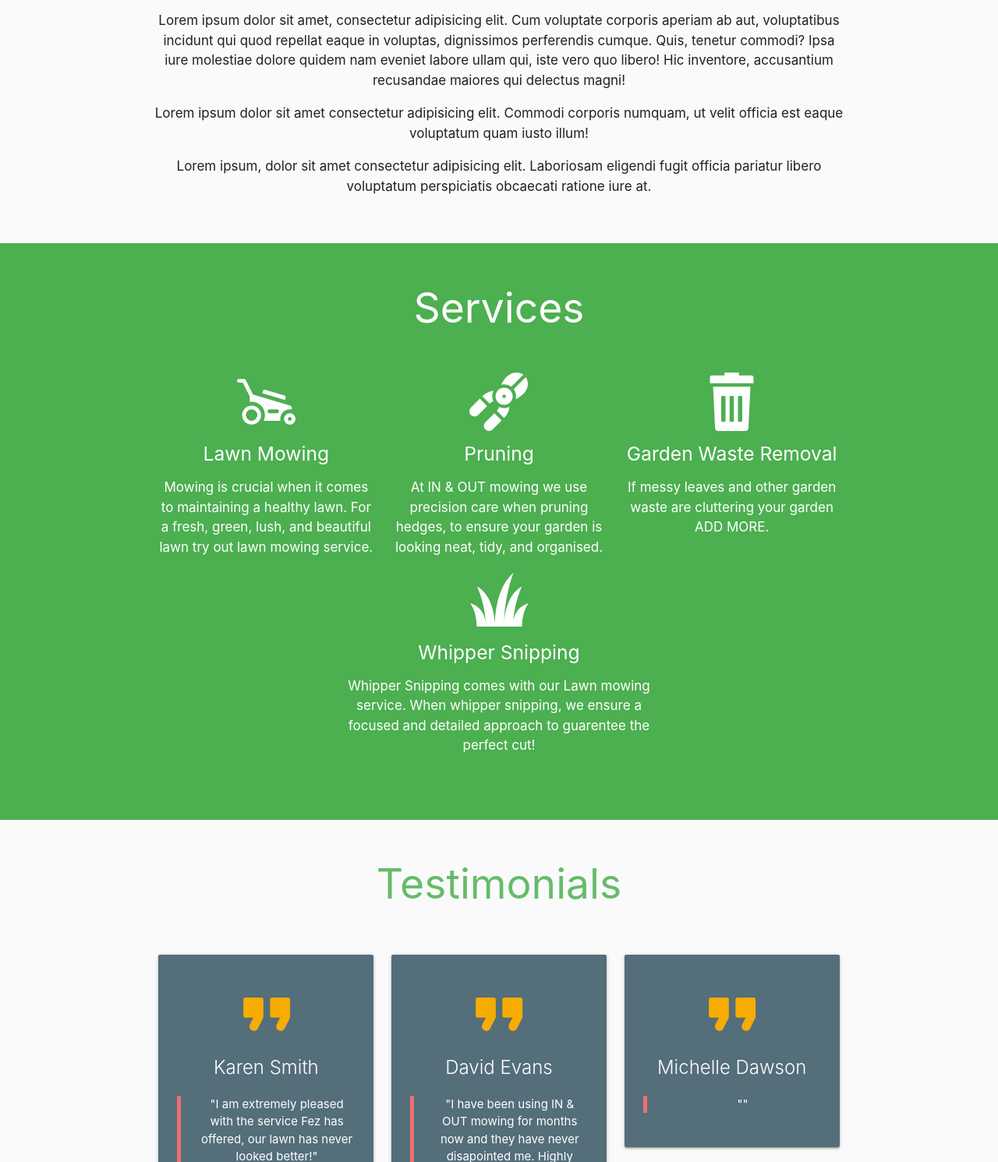
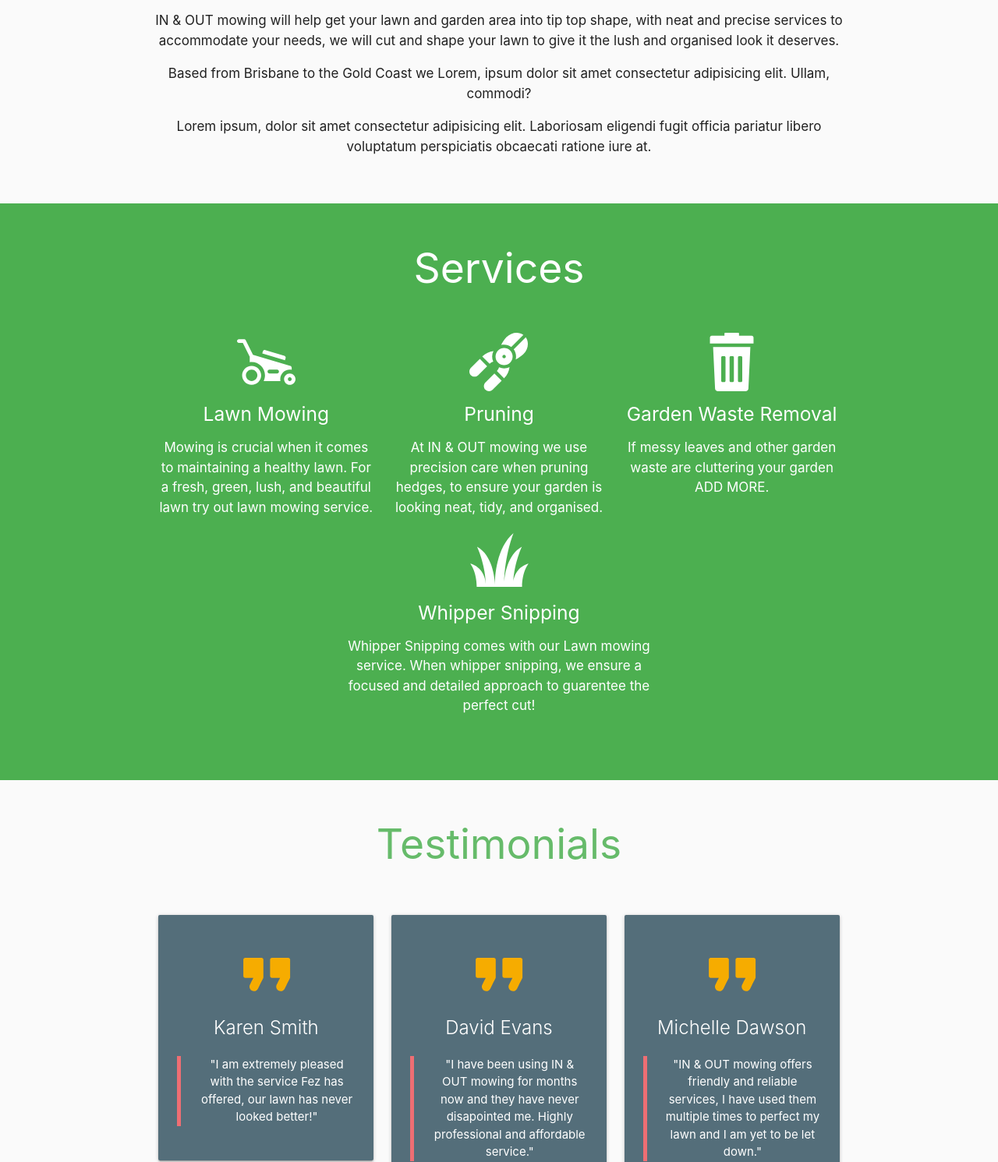
Before and after one commit to cdhow/IN-OUTmowing, a plain HTML site: page index.html in a window 1280 px wide. Shown: the part 769-2260 px from the top of the page at 78% size. Drawn offline with nearby package versions, Linux system fonts and the light colour scheme.

Commit message:
updated about section

```diff
--- a/index.html
+++ b/index.html
@@ -23,7 +23,9 @@
     <header>
         <div class="logo hide-on-med-and-up"><img id="logo-mobile" src="resources/in&outm.png" alt=""></div>
         <div class="logo hide-on-small-only"><img id="logo-desktop" src="resources/in&out.png" alt=""></div>
-        <a href="tel:+61413933711"><div id="call"><b>Contact <span class="green-text text-lighten-1">Us</span></b><br>0413 933 711</div></a>
+        <a href="tel:+61413933711">
+            <div id="call"><b>Contact <span class="green-text text-lighten-1">Us</span></b><br>0413 933 711</div>
+        </a>
     </header>
 
     <!--Showcase-->
@@ -50,13 +52,10 @@
     <section id="about" class="container">
         <h2 class="green-text text-lighten-1">About Us</h2>
         <p>
-            Lorem ipsum dolor sit amet, consectetur adipisicing elit. Cum voluptate corporis aperiam ab aut,
-            voluptatibus incidunt qui quod repellat eaque in voluptas, dignissimos perferendis cumque. Quis, tenetur
-            commodi? Ipsa iure molestiae dolore quidem nam eveniet labore ullam qui, iste vero quo libero! Hic
-            inventore, accusantium recusandae maiores qui delectus magni!
+            IN & OUT mowing will help get your lawn and garden area into tip top shape, with neat and precise services to
+            accommodate your needs, we will cut and shape your lawn to give it the lush and organised look it deserves.
         </p>
-        <p>Lorem ipsum dolor sit amet consectetur adipisicing elit. Commodi corporis numquam, ut velit officia est eaque
-            voluptatum quam iusto illum!</p>
+        <p>Based from Brisbane to the Gold Coast we Lorem, ipsum dolor sit amet consectetur adipisicing elit. Ullam, commodi?</p>
         <p>Lorem ipsum, dolor sit amet consectetur adipisicing elit. Laboriosam eligendi fugit officia pariatur libero
             voluptatum perspiciatis obcaecati ratione iure at.</p>
     </section>
@@ -126,7 +125,8 @@
                     <div class="card-content white-text">
                         <img src="resources/quote-icon.svg" alt="">
                         <span class="card-title">Michelle Dawson</span>
-                        <blockquote>""</blockquote>
+                        <blockquote>"IN & OUT mowing offers friendly and reliable services, I have used them multiple
+                            times to perfect my lawn and I am yet to be let down."</blockquote>
                     </div>
                 </div>
             </div>
@@ -154,7 +154,7 @@
                     </a>
                 </div>
                 <div class="col s12 m6">
-                    <a href="mailto:fez@in-and-out.com?subject=IN&OUT">
+                    <a href="mailto:fez@in-and-out.com.au?subject=IN&OUT">
                         <svg xmlns="http://www.w3.org/2000/svg" width="150" height="150" viewBox="0 0 24 24" fill="none"
                             stroke="currentColor" stroke-width="2" stroke-linecap="round" stroke-linejoin="round"
                             class="feather feather-mail">
@@ -163,7 +163,7 @@
                             <polyline points="22,6 12,13 2,6"></polyline>
                         </svg>
                         <h4>Email Now For a Free Quote</h4>
-                        <h5>fez@in-and-out.com</h5>
+                        <h5>fez@in-and-out.com.au</h5>
                     </a>
                 </div>
             </div>
```
